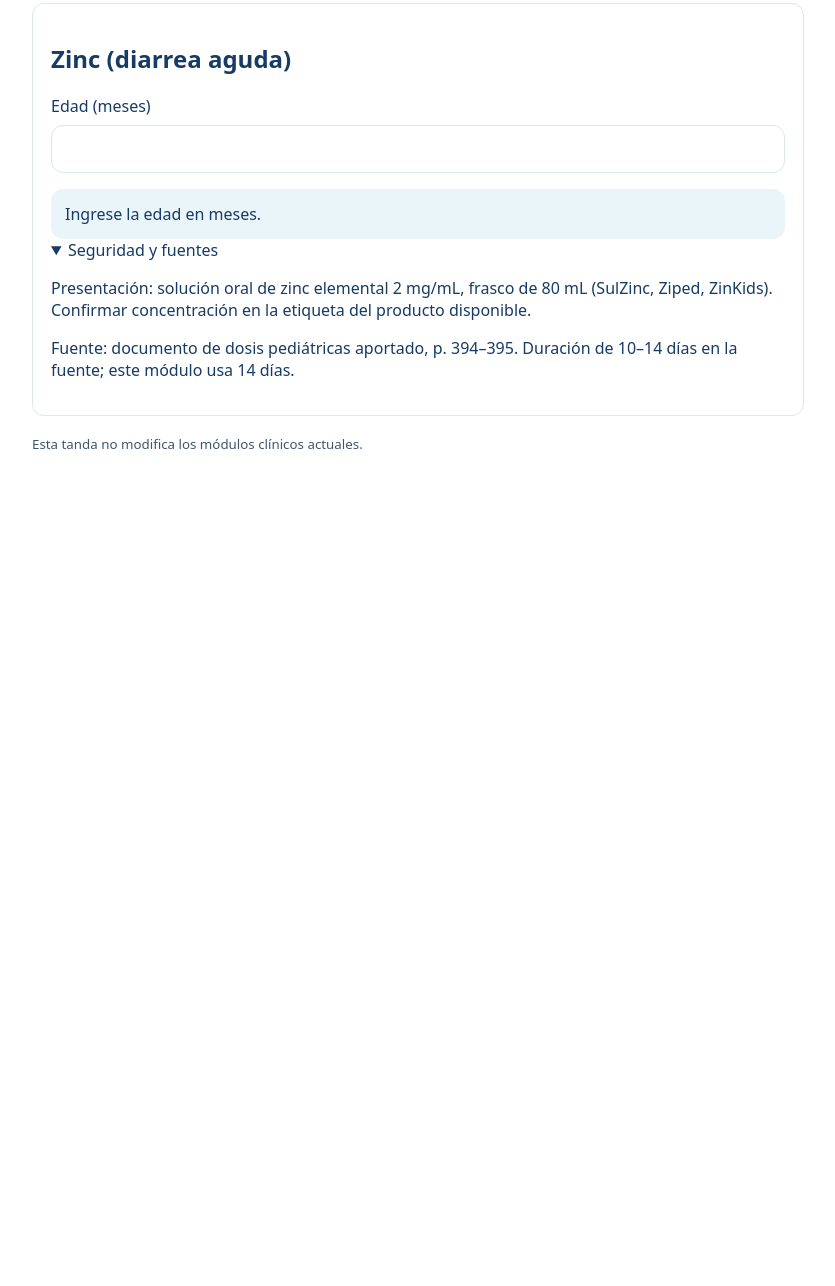
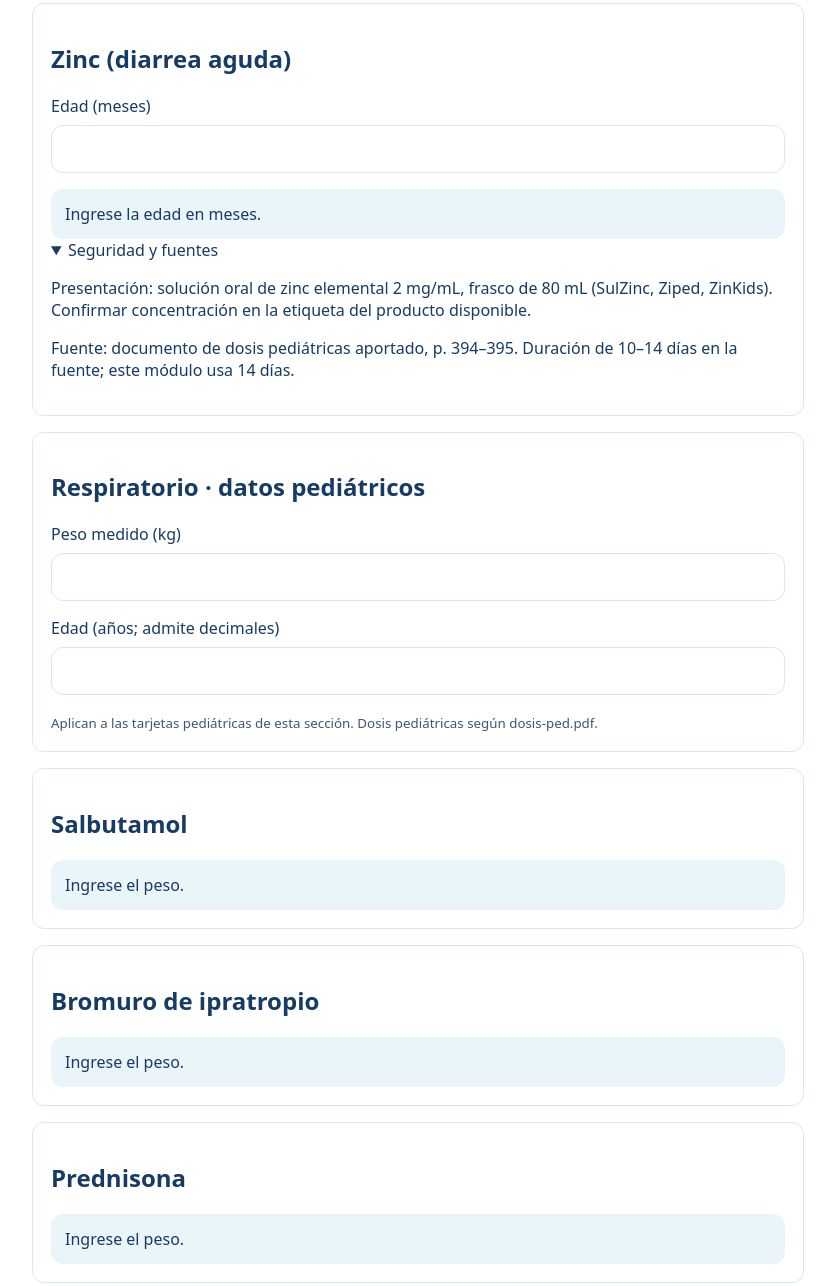
Before and after one commit to sergiodavidcortes69-spec/liquidos-pediatricos, a plain HTML site: page dosispro.html in a window 1280 px wide. Shown: the part 1479-2765 px from the top of the page, without its empty margins (222-1057 px from the left). Before the commit the page ends 1973 px from the top, so only its background shows below. Drawn offline with Linux system fonts and the light colour scheme.

Commit message:
DosisPro tanda 2: conectar modulo respiratorio (2 lineas)

```diff
--- a/dosispro.html
+++ b/dosispro.html
@@ -22,6 +22,7 @@
 <div class="out" id="outZ" role="status" aria-live="polite">Ingrese la edad en meses.</div></section>
 <section id="za" hidden><p>Pauta de diarrea definida solo para pediatría. Referencia de adultos pendiente de completar y validar.</p></section>
 <details open><summary>Seguridad y fuentes</summary><p>Presentación: solución oral de zinc elemental 2 mg/mL, frasco de 80 mL (SulZinc, Ziped, ZinKids). Confirmar concentración en la etiqueta del producto disponible.</p><p>Fuente: documento de dosis pediátricas aportado, p. 394–395. Duración de 10–14 días en la fuente; este módulo usa 14 días.</p></details></div>
+<div id="resp"></div>
 <p><small>Esta tanda no modifica los módulos clínicos actuales.</small></p></main>
 <script>
 const $=id=>document.getElementById(id),F=x=>x.toLocaleString('es-CO',{maximumFractionDigits:3});
@@ -33,4 +34,4 @@ function calcV(){const a=$('age').value===''?NaN:Number($('age').value),r=comput
 function computeZ(m){if(!Number.isFinite(m)||m<0)return {error:'Ingrese la edad en meses.'};const ml=m<=6?2.5:5;return {ml:ml,mg:ml*2}}
 function calcZ(){const v=$('zm').value,r=computeZ(v===''?NaN:Number(v));if(r.error){$('outZ').textContent=r.error;return}$('outZ').innerHTML='<p>Administrar '+F(r.ml)+' mL ('+F(r.mg)+' mg de zinc elemental) vía oral cada 12 horas por 14 días.</p><p>Total diario: '+F(r.mg*2)+' mg de zinc elemental.</p>'}
 if(typeof module!=='undefined')module.exports={computeV,computeZ};
-</script></body></html>
+</script><script src="dosispro-resp.js"></script></body></html>
```
